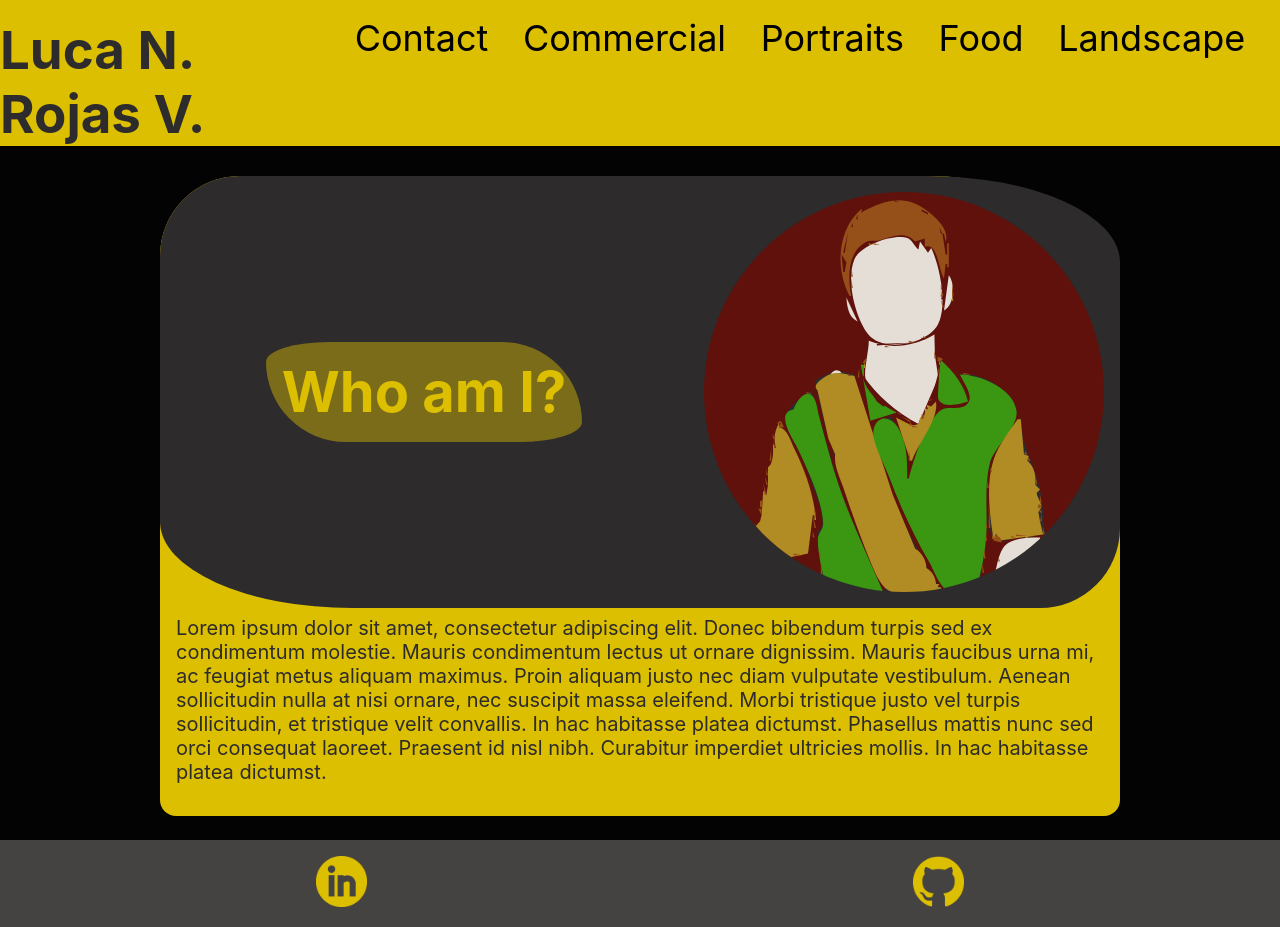
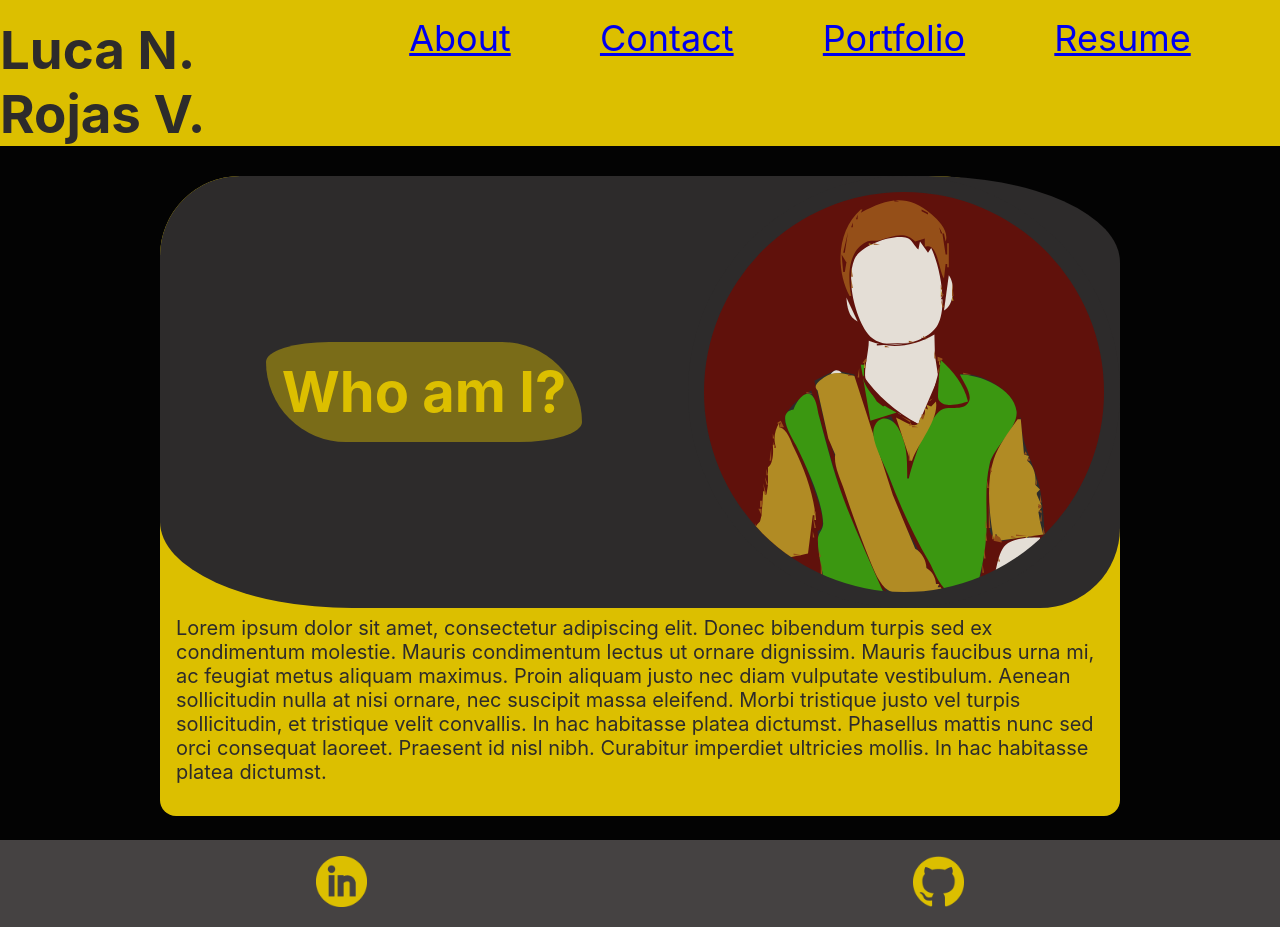
Before and after one commit to NicolasRojas-CENG/portfolio, a React (Create React App) app: page / in a window 1280 px wide. Built offline with nearby package versions, Linux system fonts and the light colour scheme.

Commit message:
Added a portfolio component.

```diff
--- a/src/components/Navbar/index.js
+++ b/src/components/Navbar/index.js
@@ -1,35 +1,34 @@
 import React from 'react';
-import { capitalizeFirstLetter } from '../../utils/helpers';
-
-function Navbar(props) {
-  const {
-    categories = [],
-    setCurrentCategory,
-    contactSelected,
-    currentCategory,
-    setContactSelected,
-  } = props;
-
+function Navbar({ currentPage, handlePageChange }) {
     return (
-            <nav>
-                <ul className="flex-row">
-                    <li className={`mx-2 ${contactSelected && 'navActive'}`}>
-                        <span onClick={() => setContactSelected(true)}>Contact</span>
-                    </li>
-                    {categories.map((category) => (
-                        <li className={`mx-1 ${
-                            currentCategory.name === category.name && !contactSelected && 'navActive'
-                        }`} key={category.name}>
-                            <span onClick={() => {
-                                setCurrentCategory(category);
-                                setContactSelected(false);
-                            }}>
-                                {capitalizeFirstLetter(category.name)}
-                            </span>
-                        </li>
-                    ))}
-                </ul>
-            </nav>
+        <nav>
+            <ul className="flex-row nav nav-tabs">
+                <li className="nav-item">
+                    <a href="#About"
+                        onClick={() => handlePageChange('About')}
+                        className={currentPage === 'About' ? 'nav-link active' : 'nav-link'}
+                    >About</a>
+                </li>
+                <li className="nav-item">
+                    <a href="#Contact"
+                        onClick={() => handlePageChange('Contact')}
+                        className={currentPage === 'Contact' ? 'nav-link active' : 'nav-link'}
+                    >Contact</a>
+                </li>
+                <li className="nav-item">
+                    <a href="#Portfolio"
+                        onClick={() => handlePageChange('Portfolio')}
+                        className={currentPage === 'Portfolio' ? 'nav-link active' : 'nav-link'}
+                    >Portfolio</a>
+                </li>
+                <li className="nav-item">
+                    <a href="#Resume"
+                        onClick={() => handlePageChange('Resume')}
+                        className={currentPage === 'Resume' ? 'nav-link active' : 'nav-link'}
+                    >Resume</a>
+                </li>
+            </ul>
+        </nav>
     );
 }
 
```
